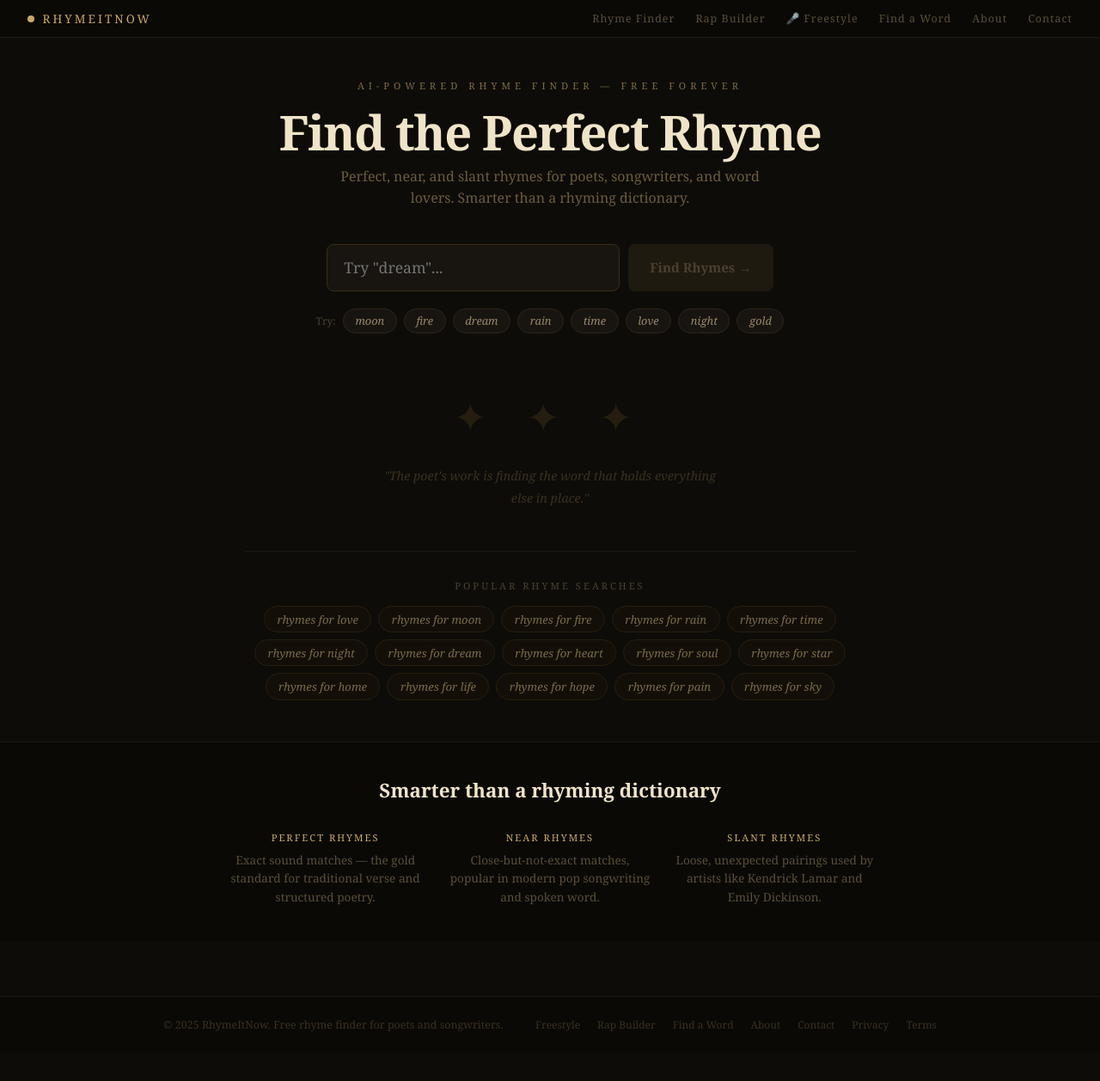
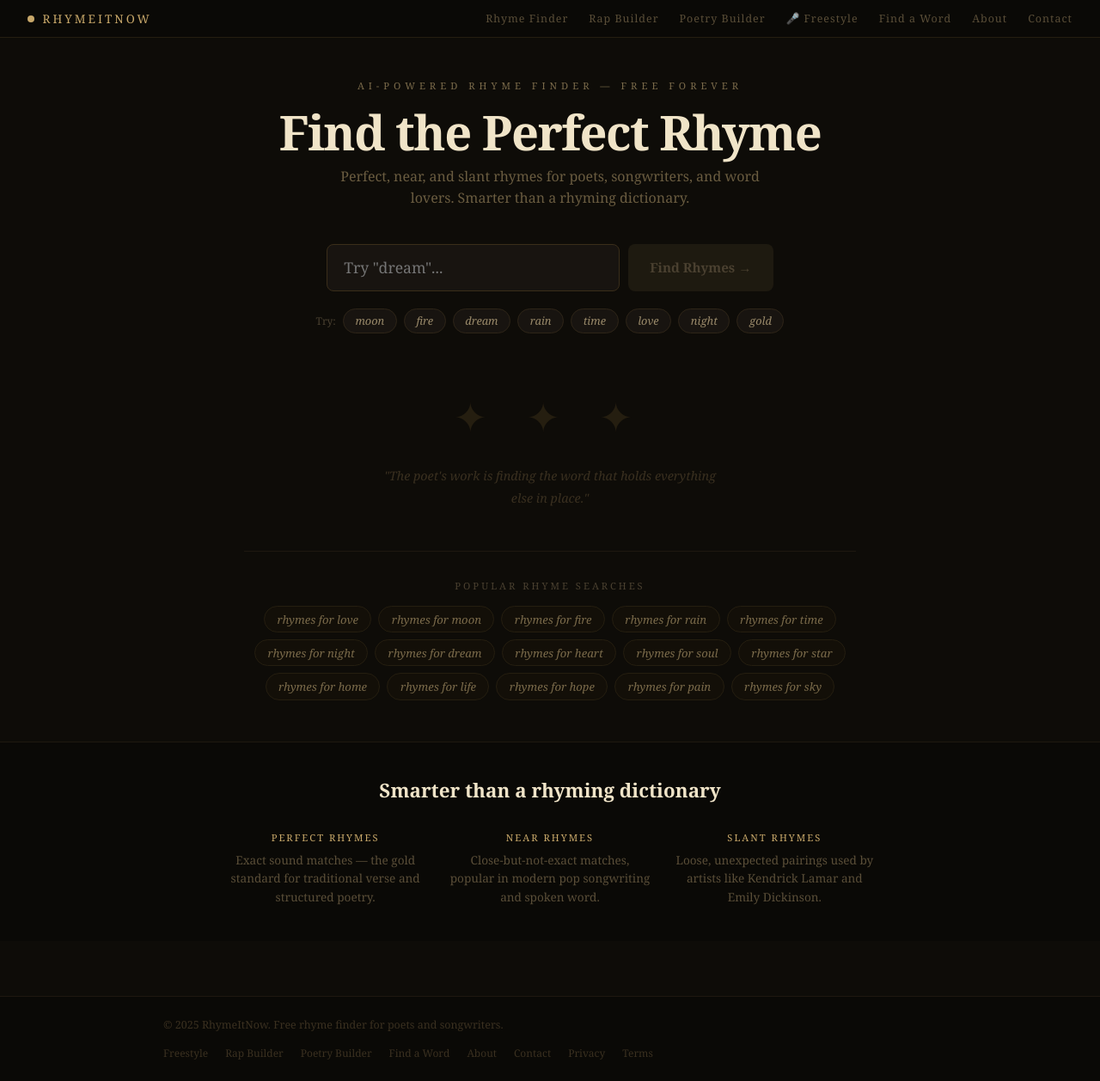
Before and after one commit to skenned23/rhymeitnow, a Next.js app: page / in a window 1280 px wide. Shown: the whole page at 86% size. Before the commit the page ends 1225 px from the top, so only its background shows below. Built offline with nearby package versions, Linux system fonts and the light colour scheme.

Commit message:
Update Layout.js

```diff
--- a/components/Layout.js
+++ b/components/Layout.js
@@ -10,6 +10,7 @@ export function SiteNav() {
       <div style={{ display: 'flex', gap: '1.5rem' }}>
         <Link href="/" style={{ fontSize: '0.78rem', color: '#5a4e38', letterSpacing: '1px', textDecoration: 'none' }}>Rhyme Finder</Link>
         <Link href="/rap-builder" style={{ fontSize: '0.78rem', color: '#5a4e38', letterSpacing: '1px', textDecoration: 'none' }}>Rap Builder</Link>
+  <Link href="/poetry-builder" style={{ fontSize: '0.78rem', color: '#5a4e38', letterSpacing: '1px', textDecoration: 'none' }}>Poetry Builder</Link>
         <Link href="/freestyle" style={{ fontSize: '0.78rem', color: '#5a4e38', letterSpacing: '1px', textDecoration: 'none' }}>🎤 Freestyle</Link>
         <Link href="/find-a-word" style={{ fontSize: '0.78rem', color: '#5a4e38', letterSpacing: '1px', textDecoration: 'none' }}>Find a Word</Link>
         <Link href="/about" style={{ fontSize: '0.78rem', color: '#5a4e38', letterSpacing: '1px', textDecoration: 'none' }}>About</Link>
@@ -26,6 +27,7 @@ export function SiteFooter() {
         <div style={{ display: 'flex', gap: '1.25rem' }}>
           <Link href="/freestyle" style={{ fontSize: '0.75rem', color: '#3a3020', textDecoration: 'none' }}>Freestyle</Link>
           <Link href="/rap-builder" style={{ fontSize: '0.75rem', color: '#3a3020', textDecoration: 'none' }}>Rap Builder</Link>
+  <Link href="/poetry-builder" style={{ fontSize: '0.75rem', color: '#3a3020', textDecoration: 'none' }}>Poetry Builder</Link>
           <Link href="/find-a-word" style={{ fontSize: '0.75rem', color: '#3a3020', textDecoration: 'none' }}>Find a Word</Link>
           <Link href="/about" style={{ fontSize: '0.75rem', color: '#3a3020', textDecoration: 'none' }}>About</Link>
           <Link href="/contact" style={{ fontSize: '0.75rem', color: '#3a3020', textDecoration: 'none' }}>Contact</Link>
```
